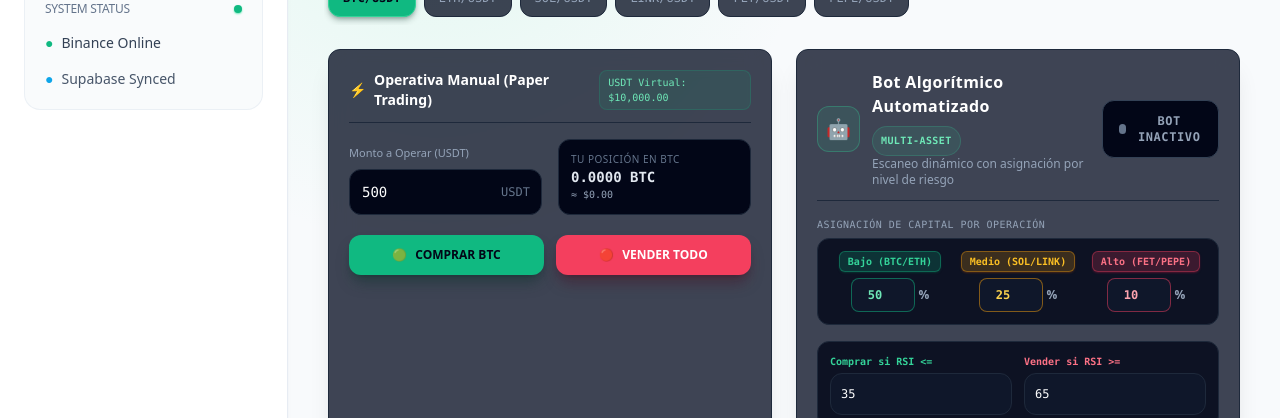
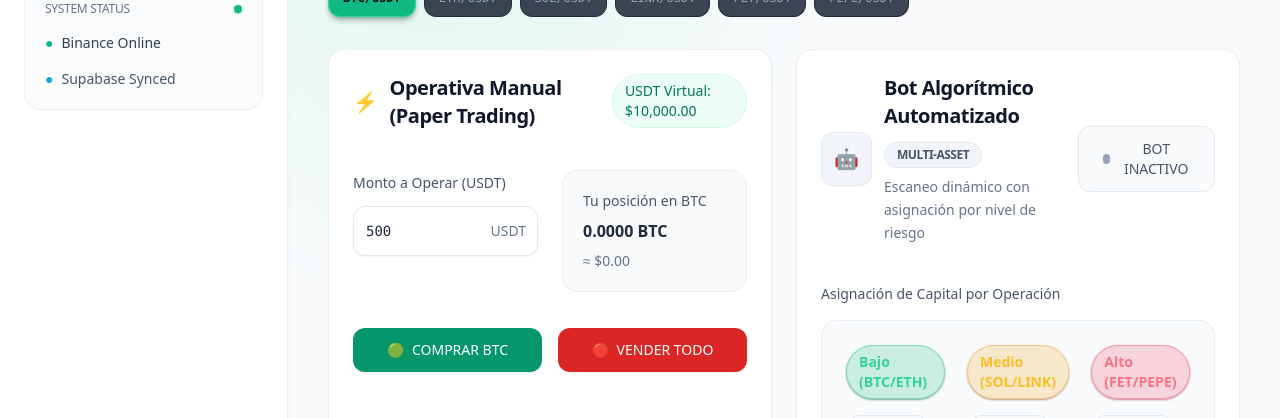
Before and after one commit to MarioHernandezDev/finance-bot-dashboard, a Nuxt app: page /paper-trading in a window 1280 px wide. Shown: the part 382-800 px from the top of the page. Built offline with nearby package versions, Linux system fonts and the light colour scheme; no server answers.

Commit message:
style: refine bot controls and trade panel

```diff
--- a/app/components/BotControlPanel.vue
+++ b/app/components/BotControlPanel.vue
@@ -21,19 +21,19 @@ const getRiskBadgeClass = (risk: RiskLevel) => {
 </script>
 
 <template>
-  <div class="bg-slate-900/80 backdrop-blur-md border border-slate-800 rounded-xl p-4 sm:p-5 shadow-xl shadow-black/10 space-y-4">
+  <div class="bg-white border border-slate-200/60 rounded-2xl p-6 shadow-sm space-y-8">
     <!-- Header destello -->
-    <div class="flex flex-col sm:flex-row sm:items-center justify-between gap-3 border-b border-slate-800 pb-3">
+    <div class="flex flex-col sm:flex-row sm:items-center justify-between gap-6 pb-2">
       <div class="flex items-center gap-3 min-w-0">
-        <div class="bg-emerald-400/10 border border-emerald-400/30 p-2 rounded-xl text-emerald-300 text-xl shrink-0">
+        <div class="bg-slate-100 border border-slate-200 p-3 rounded-xl text-slate-700 text-xl shrink-0">
           🤖
         </div>
         <div>
-          <h3 class="text-sm sm:text-base font-bold text-white tracking-wide flex flex-wrap items-center gap-2">
+          <h3 class="text-xl font-semibold tracking-tight text-slate-900 flex flex-wrap items-center gap-3">
             Bot Algorítmico Automatizado
-            <span class="text-[10px] bg-emerald-400/10 text-emerald-300 border border-emerald-400/20 px-2 py-0.5 rounded-full font-mono uppercase">Multi-Asset</span>
+            <span class="text-xs bg-slate-100 text-slate-600 border border-slate-200 px-3 py-1 rounded-full uppercase">Multi-Asset</span>
           </h3>
-          <p class="text-xs text-slate-400">Escaneo dinámico con asignación por nivel de riesgo</p>
+          <p class="text-sm text-slate-500 mt-2 leading-relaxed">Escaneo dinámico con asignación por nivel de riesgo</p>
         </div>
       </div>
 
@@ -41,67 +41,67 @@ const getRiskBadgeClass = (risk: RiskLevel) => {
         @click="toggleBot"
         :class="[
           isBotActive
-            ? 'bg-emerald-500/20 text-emerald-400 border-emerald-500/60 shadow-lg shadow-emerald-950/80 ring-2 ring-emerald-500/20'
-            : 'bg-slate-950 text-slate-400 border-slate-700 hover:border-slate-500',
-          'w-full sm:w-auto px-4 py-3 rounded-xl border font-mono text-xs font-bold transition-all active:scale-[0.98] flex items-center justify-center gap-2.5 cursor-pointer'
+            ? 'bg-emerald-50 text-emerald-700 border-emerald-200'
+            : 'bg-slate-50 text-slate-600 border-slate-200 hover:border-slate-300',
+          'w-full sm:w-auto px-6 py-3 rounded-xl border text-sm font-medium transition-all duration-200 active:scale-[0.98] flex items-center justify-center gap-3 cursor-pointer'
         ]"
       >
-        <span :class="[isBotActive ? 'bg-emerald-400 animate-ping' : 'bg-slate-500', 'w-2.5 h-2.5 rounded-full']"></span>
-        <span class="tracking-wider">{{ isBotActive ? 'BOT ACTIVO' : 'BOT INACTIVO' }}</span>
+        <span :class="[isBotActive ? 'bg-emerald-500' : 'bg-slate-400', 'w-2.5 h-2.5 rounded-full']"></span>
+        <span>{{ isBotActive ? 'BOT ACTIVO' : 'BOT INACTIVO' }}</span>
       </button>
     </div>
 
     <!-- Ajustes de Presupuesto según Riesgo -->
-    <div class="space-y-1.5">
-      <span class="text-[10px] font-mono text-slate-400 uppercase tracking-wider block">Asignación de Capital por Operación</span>
-      <div class="grid grid-cols-1 sm:grid-cols-3 gap-2 bg-slate-950/80 p-3 rounded-xl border border-slate-800">
-        <div class="flex flex-col items-center gap-1.5">
-          <span class="text-[10px] font-bold px-2 py-0.5 rounded-md border font-mono" :class="getRiskBadgeClass('LOW')">Bajo (BTC/ETH)</span>
+    <div class="space-y-4">
+      <span class="text-sm text-slate-600 block">Asignación de Capital por Operación</span>
+      <div class="grid grid-cols-1 sm:grid-cols-3 gap-6 bg-slate-50 p-6 rounded-2xl border border-slate-200/60">
+        <div class="flex flex-col items-center gap-4">
+          <span class="text-sm font-semibold px-3 py-1.5 rounded-full border" :class="getRiskBadgeClass('LOW')">Bajo (BTC/ETH)</span>
           <div class="flex items-center gap-1">
-            <input v-model.number="riskAllocation.LOW" type="number" class="w-16 bg-slate-900 border border-emerald-500/50 rounded-lg py-2 text-center text-xs text-emerald-300 font-mono font-bold focus:outline-none focus:ring-1 focus:ring-emerald-500" />
-            <span class="text-xs font-bold text-slate-400">%</span>
+            <input v-model.number="riskAllocation.LOW" type="number" class="[appearance:textfield] w-20 bg-slate-50 border border-slate-200 rounded-xl py-3 text-center text-base text-slate-800 font-semibold shadow-sm focus:outline-none focus:ring-2 focus:ring-slate-900/10 focus:border-slate-400 transition-all" />
+            <span class="text-sm font-medium text-slate-500">%</span>
           </div>
         </div>
 
-        <div class="flex flex-col items-center gap-1.5">
-          <span class="text-[10px] font-bold px-2 py-0.5 rounded-md border font-mono" :class="getRiskBadgeClass('MEDIUM')">Medio (SOL/LINK)</span>
+        <div class="flex flex-col items-center gap-4">
+          <span class="text-sm font-semibold px-3 py-1.5 rounded-full border" :class="getRiskBadgeClass('MEDIUM')">Medio (SOL/LINK)</span>
           <div class="flex items-center gap-1">
-            <input v-model.number="riskAllocation.MEDIUM" type="number" class="w-16 bg-slate-900 border border-amber-500/50 rounded-lg py-2 text-center text-xs text-amber-300 font-mono font-bold focus:outline-none focus:ring-1 focus:ring-amber-500" />
-            <span class="text-xs font-bold text-slate-400">%</span>
+            <input v-model.number="riskAllocation.MEDIUM" type="number" class="[appearance:textfield] w-20 bg-slate-50 border border-slate-200 rounded-xl py-3 text-center text-base text-slate-800 font-semibold shadow-sm focus:outline-none focus:ring-2 focus:ring-slate-900/10 focus:border-slate-400 transition-all" />
+            <span class="text-sm font-medium text-slate-500">%</span>
           </div>
         </div>
 
-        <div class="flex flex-col items-center gap-1.5">
-          <span class="text-[10px] font-bold px-2 py-0.5 rounded-md border font-mono" :class="getRiskBadgeClass('HIGH')">Alto (FET/PEPE)</span>
+        <div class="flex flex-col items-center gap-4">
+          <span class="text-sm font-semibold px-3 py-1.5 rounded-full border" :class="getRiskBadgeClass('HIGH')">Alto (FET/PEPE)</span>
           <div class="flex items-center gap-1">
-            <input v-model.number="riskAllocation.HIGH" type="number" class="w-16 bg-slate-900 border border-rose-500/50 rounded-lg py-2 text-center text-xs text-rose-300 font-mono font-bold focus:outline-none focus:ring-1 focus:ring-rose-500" />
-            <span class="text-xs font-bold text-slate-400">%</span>
+            <input v-model.number="riskAllocation.HIGH" type="number" class="[appearance:textfield] w-20 bg-slate-50 border border-slate-200 rounded-xl py-3 text-center text-base text-slate-800 font-semibold shadow-sm focus:outline-none focus:ring-2 focus:ring-slate-900/10 focus:border-slate-400 transition-all" />
+            <span class="text-sm font-medium text-slate-500">%</span>
           </div>
         </div>
       </div>
     </div>
 
     <!-- Umbrales RSI -->
-    <div class="grid grid-cols-1 sm:grid-cols-2 gap-3 bg-slate-950/80 p-3 rounded-xl border border-slate-800">
+    <div class="grid grid-cols-1 sm:grid-cols-2 gap-6 bg-slate-50 p-6 rounded-2xl border border-slate-200/60">
       <div>
-        <label class="text-[10px] text-emerald-400 font-mono font-semibold block">Comprar si RSI <=</label>
-        <input v-model.number="buyRsiThreshold" type="number" class="w-full bg-slate-900 border border-slate-800 rounded-xl px-2.5 py-3 text-xs text-white font-mono mt-1 focus:outline-none focus:border-emerald-500" />
+        <label class="text-sm text-emerald-700 font-semibold block">Comprar si RSI <=</label>
+        <input v-model.number="buyRsiThreshold" type="number" class="[appearance:textfield] w-full bg-slate-50 border border-slate-200 rounded-xl px-4 py-3.5 text-base text-slate-800 mt-3 shadow-sm focus:outline-none focus:ring-2 focus:ring-slate-900/10 focus:border-slate-400 transition-all" />
       </div>
       <div>
-        <label class="text-[10px] text-rose-400 font-mono font-semibold block">Vender si RSI >=</label>
-        <input v-model.number="sellRsiThreshold" type="number" class="w-full bg-slate-900 border border-slate-800 rounded-xl px-2.5 py-3 text-xs text-white font-mono mt-1 focus:outline-none focus:border-rose-500" />
+        <label class="text-sm text-rose-700 font-semibold block">Vender si RSI >=</label>
+        <input v-model.number="sellRsiThreshold" type="number" class="[appearance:textfield] w-full bg-slate-50 border border-slate-200 rounded-xl px-4 py-3.5 text-base text-slate-800 mt-3 shadow-sm focus:outline-none focus:ring-2 focus:ring-slate-900/10 focus:border-slate-400 transition-all" />
       </div>
     </div>
 
     <!-- Terminal de Logs -->
-    <div class="bg-slate-950 border border-slate-800 rounded-xl p-3 h-44 overflow-y-auto overscroll-contain font-mono text-xs space-y-1.5 shadow-inner shadow-black/40">
+    <div class="bg-slate-100/80 border border-slate-200 rounded-2xl p-6 h-52 overflow-y-auto overscroll-contain font-mono text-sm space-y-2">
       <div v-if="botLogs.length > 0">
-        <div v-for="(log, idx) in botLogs" :key="idx" class="text-slate-400 flex items-start gap-1.5 leading-relaxed">
-          <span class="text-emerald-400 font-bold">></span>
+        <div v-for="(log, idx) in botLogs" :key="idx" class="text-slate-700 flex items-start gap-3 leading-relaxed">
+          <span class="text-emerald-600 font-bold">›</span>
           <span>{{ log }}</span>
         </div>
       </div>
-      <div v-else class="text-slate-600 italic py-2 text-center">
+      <div v-else class="text-slate-500 italic py-3 text-center leading-relaxed">
         Haz clic en "BOT INACTIVO" para iniciar el monitoreo algorítmico...
       </div>
     </div>
--- a/app/components/TradePanel.vue
+++ b/app/components/TradePanel.vue
@@ -36,60 +36,60 @@ const showMessage = (msg: string, error: boolean) => {
 </script>
 
 <template>
-  <div class="bg-slate-900/80 backdrop-blur-md border border-slate-800 rounded-xl p-4 sm:p-5 shadow-xl shadow-black/10 space-y-4">
-    <div class="flex flex-col sm:flex-row sm:items-center justify-between gap-2 border-b border-slate-800 pb-3">
-      <h3 class="text-sm font-bold text-white flex items-center gap-2">
+  <div class="bg-white border border-slate-200/60 rounded-2xl p-6 shadow-sm space-y-8">
+    <div class="flex flex-col sm:flex-row sm:items-center justify-between gap-4 pb-2">
+      <h3 class="text-xl font-semibold tracking-tight text-slate-900 flex items-center gap-3">
         <span>⚡</span> Operativa Manual (Paper Trading)
       </h3>
-      <span class="self-start text-[10px] font-mono text-emerald-300 bg-emerald-500/10 px-2 py-1 rounded-lg border border-emerald-500/20">
+      <span class="self-start text-sm text-emerald-700 bg-emerald-50 px-3 py-1.5 rounded-full border border-emerald-100">
         USDT Virtual: {{ formatCurrency(usdtBalance) }}
       </span>
     </div>
 
     <!-- Feedback Banner -->
-    <div v-if="feedbackMessage" :class="[isError ? 'bg-rose-500/20 text-rose-300 border-rose-500/30' : 'bg-emerald-500/20 text-emerald-300 border-emerald-500/30', 'text-xs p-2.5 rounded-xl border font-mono transition-all']">
+    <div v-if="feedbackMessage" :class="[isError ? 'bg-rose-50 text-rose-700 border-rose-200' : 'bg-emerald-50 text-emerald-700 border-emerald-200', 'text-sm p-4 rounded-xl border transition-all']">
       {{ feedbackMessage }}
     </div>
 
-    <div class="grid grid-cols-1 sm:grid-cols-2 gap-3 sm:gap-4">
+    <div class="grid grid-cols-1 sm:grid-cols-2 gap-6 items-stretch">
       <!-- En components/TradePanel.vue -->
-<div class="space-y-1.5">
-  <label class="text-[11px] text-slate-400 font-medium">Monto a Operar (USDT)</label>
+<div class="space-y-3">
+  <label class="text-sm text-slate-600 font-medium">Monto a Operar (USDT)</label>
   <div class="relative flex items-center">
     <input
       v-model.number="tradeAmount"
       type="number"
-      class="w-full bg-slate-950 border border-slate-800 rounded-xl pl-3 pr-16 py-3 text-sm text-white font-mono focus:outline-none focus:border-emerald-400"
+      class="[appearance:textfield] w-full bg-white border border-slate-200 rounded-xl pl-3 pr-16 py-3.5 text-sm text-slate-800 font-mono shadow-sm focus:outline-none focus:ring-2 focus:ring-emerald-200 focus:border-emerald-400 transition-all"
       placeholder="500"
     />
-    <span class="absolute right-3 text-xs text-slate-500 font-mono pointer-events-none">USDT</span>
+    <span class="absolute right-3 text-sm text-slate-500 pointer-events-none">USDT</span>
   </div>
 </div>
 
       <!-- Resumen de posición en esta moneda -->
-      <div class="bg-slate-950 p-3 rounded-xl border border-slate-800 flex flex-col justify-center">
-        <span class="text-[10px] text-slate-500 uppercase tracking-wider">Tu posición en {{ cleanSymbol }}</span>
-        <span class="text-sm font-bold text-slate-200 font-mono">
+      <div class="bg-slate-50 p-5 rounded-2xl border border-slate-200/60 flex flex-col justify-center gap-2">
+        <span class="text-sm text-slate-600">Tu posición en {{ cleanSymbol }}</span>
+        <span class="text-base font-semibold text-slate-800">
           {{ userHolding.toFixed(4) }} {{ cleanSymbol }}
         </span>
-        <span class="text-[10px] text-slate-400 font-mono">
+        <span class="text-sm text-slate-500">
           ≈ {{ formatCurrency(userHolding * currentPrice) }}
         </span>
       </div>
     </div>
 
     <!-- Botones de Acción -->
-    <div class="grid grid-cols-1 sm:grid-cols-2 gap-3 pt-1">
+    <div class="grid grid-cols-1 sm:grid-cols-2 gap-4 pt-1">
       <button
         @click="handleBuy"
-        class="bg-emerald-500 hover:bg-emerald-400 active:scale-[0.98] text-slate-950 font-bold py-3 px-4 rounded-xl text-xs transition-all flex items-center justify-center gap-2 shadow-lg shadow-emerald-950/40"
+        class="bg-emerald-600 hover:bg-emerald-700 active:scale-[0.98] text-white font-medium py-3 px-6 rounded-xl text-sm transition-all duration-200 flex items-center justify-center gap-2 shadow-sm"
       >
         <span>🟢</span> COMPRAR {{ cleanSymbol }}
       </button>
 
       <button
         @click="handleSell"
-        class="bg-rose-500 hover:bg-rose-400 active:scale-[0.98] text-white font-bold py-3 px-4 rounded-xl text-xs transition-all flex items-center justify-center gap-2 shadow-lg shadow-rose-950/40"
+        class="bg-red-600 hover:bg-red-700 active:scale-[0.98] text-white font-medium py-3 px-6 rounded-xl text-sm transition-all duration-200 flex items-center justify-center gap-2 shadow-sm"
       >
         <span>🔴</span> VENDER TODO
       </button>
```
